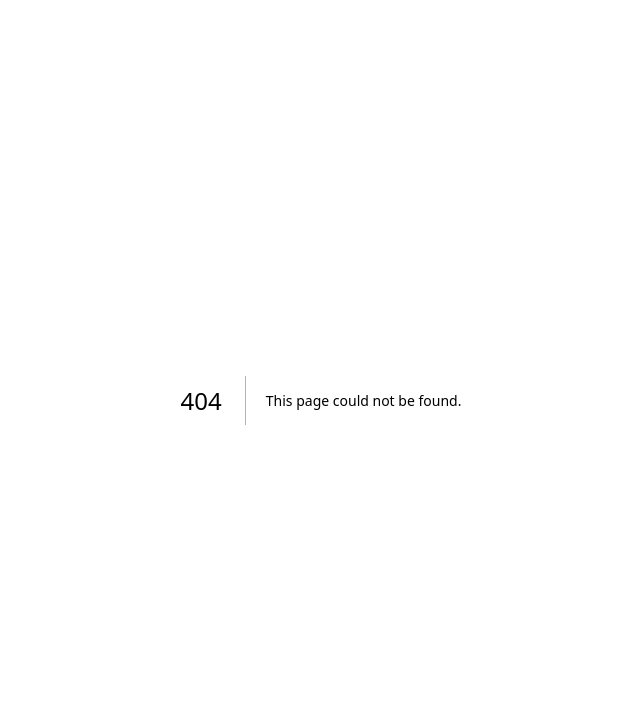
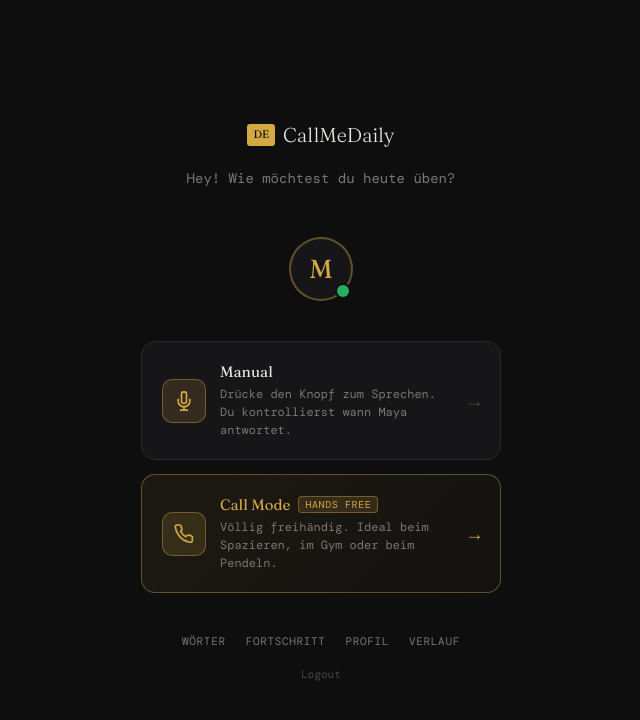
Before and after one commit to vallelaveera/learn_german, a Next.js app: page /mode in a window 1280 px wide. Before the commit this address had no page. Shown: the top 720 px of the page, without its empty margins (319-959 px from the left). Built offline with nearby package versions, Linux system fonts and the light colour scheme; no server answers.

Commit message:
feat: mode selection page, separate routes for manual and call mode

```diff
--- /dev/null
+++ b/app/mode/page.tsx
@@ -0,0 +1,122 @@
+"use client";
+import { useRouter } from "next/navigation";
+import { useState, useEffect } from "react";
+
+export default function ModePage() {
+  const router = useRouter();
+  const [user, setUser] = useState<{ name: string } | null>(null);
+
+  useEffect(() => {
+    fetch("/api/auth/me")
+      .then(r => { if (r.status === 401) { router.push("/login"); return null; } return r.json(); })
+      .then(d => { if (d) setUser(d.user); });
+  }, []);
+
+  return (
+    <div style={{
+      minHeight: "100dvh", background: "var(--bg)",
+      display: "flex", flexDirection: "column",
+      alignItems: "center", justifyContent: "center",
+      padding: "24px 20px",
+      paddingTop: "calc(env(safe-area-inset-top, 0px) + 24px)",
+      paddingBottom: "calc(env(safe-area-inset-bottom, 0px) + 24px)",
+    }}>
+      {/* Header */}
+      <div style={{ textAlign: "center", marginBottom: 48 }}>
+        <div style={{ display: "inline-flex", alignItems: "center", gap: 8, marginBottom: 16 }}>
+          <span style={{ fontFamily: "var(--font-serif)", fontSize: 11, fontWeight: 600, background: "var(--accent)", color: "var(--bg)", padding: "2px 6px", borderRadius: 3 }}>DE</span>
+          <span style={{ fontFamily: "var(--font-serif)", fontSize: 20, fontWeight: 300, color: "var(--text)" }}>CallMeDaily</span>
+        </div>
+        <p style={{ fontSize: 14, color: "var(--text-muted)", lineHeight: 1.6 }}>
+          {user ? `Hey ${user.name}!` : "Hey!"} Wie möchtest du heute üben?
+        </p>
+      </div>
+
+      {/* Maya avatar */}
+      <div style={{ width: 64, height: 64, borderRadius: "50%", background: "var(--surface)", border: "2px solid var(--accent-dim)", display: "flex", alignItems: "center", justifyContent: "center", marginBottom: 40, position: "relative" }}>
+        <span style={{ fontFamily: "var(--font-serif)", fontSize: 26, color: "var(--accent)" }}>M</span>
+        <div style={{ position: "absolute", bottom: 0, right: 0, width: 16, height: 16, borderRadius: "50%", background: "var(--green)", border: "2px solid var(--bg)" }} />
+      </div>
+
+      {/* Mode cards */}
+      <div style={{ width: "100%", maxWidth: 360, display: "flex", flexDirection: "column", gap: 14 }}>
+
+        {/* Manual mode */}
+        <button
+          onClick={() => router.push("/call")}
+          style={{
+            width: "100%", padding: "20px", borderRadius: 14,
+            background: "var(--surface)", border: "1px solid var(--border)",
+            cursor: "pointer", textAlign: "left",
+            WebkitTapHighlightColor: "transparent",
+            transition: "border-color 0.2s",
+          }}
+        >
+          <div style={{ display: "flex", alignItems: "center", gap: 14 }}>
+            <div style={{ width: 44, height: 44, borderRadius: 10, background: "var(--accent-glow)", border: "1px solid var(--accent-dim)", display: "flex", alignItems: "center", justifyContent: "center", flexShrink: 0 }}>
+              <svg width="20" height="20" viewBox="0 0 24 24" fill="none" stroke="#d4a843" strokeWidth="2" strokeLinecap="round" strokeLinejoin="round">
+                <path d="M12 1a3 3 0 0 0-3 3v8a3 3 0 0 0 6 0V4a3 3 0 0 0-3-3z" />
+                <path d="M19 10v2a7 7 0 0 1-14 0v-2" />
+                <line x1="12" y1="19" x2="12" y2="23" />
+                <line x1="8" y1="23" x2="16" y2="23" />
+              </svg>
+            </div>
+            <div style={{ flex: 1 }}>
+              <div style={{ fontSize: 15, fontWeight: 500, color: "var(--text)", marginBottom: 4, fontFamily: "var(--font-serif)" }}>Manual</div>
+              <div style={{ fontSize: 12, color: "var(--text-muted)", lineHeight: 1.5 }}>Drücke den Knopf zum Sprechen. Du kontrollierst wann Maya antwortet.</div>
+            </div>
+            <span style={{ color: "var(--text-dim)", fontSize: 18 }}>→</span>
+          </div>
+        </button>
+
+        {/* Call mode */}
+        <button
+          onClick={() => router.push("/callmode")}
+          style={{
+            width: "100%", padding: "20px", borderRadius: 14,
+            background: "linear-gradient(135deg, rgba(212,168,67,0.08), rgba(212,168,67,0.03))",
+            border: "1px solid var(--accent-dim)",
+            cursor: "pointer", textAlign: "left",
+            WebkitTapHighlightColor: "transparent",
+            transition: "border-color 0.2s",
+          }}
+        >
+          <div style={{ display: "flex", alignItems: "center", gap: 14 }}>
+            <div style={{ width: 44, height: 44, borderRadius: 10, background: "var(--accent-glow)", border: "1px solid var(--accent-dim)", display: "flex", alignItems: "center", justifyContent: "center", flexShrink: 0 }}>
+              <svg width="20" height="20" viewBox="0 0 24 24" fill="none" stroke="#d4a843" strokeWidth="2" strokeLinecap="round" strokeLinejoin="round">
+                <path d="M22 16.92v3a2 2 0 0 1-2.18 2 19.79 19.79 0 0 1-8.63-3.07A19.5 19.5 0 0 1 4.69 12 19.79 19.79 0 0 1 1.61 3.38 2 2 0 0 1 3.6 1.21h3a2 2 0 0 1 2 1.72c.127.96.361 1.903.7 2.81a2 2 0 0 1-.45 2.11L7.91 8.96a16 16 0 0 0 6.29 6.29l1.42-1.42a2 2 0 0 1 2.11-.45c.907.339 1.85.573 2.81.7A2 2 0 0 1 22 16.92z" />
+              </svg>
+            </div>
+            <div style={{ flex: 1 }}>
+              <div style={{ display: "flex", alignItems: "center", gap: 8, marginBottom: 4 }}>
+                <span style={{ fontSize: 15, fontWeight: 500, color: "var(--accent)", fontFamily: "var(--font-serif)" }}>Call Mode</span>
+                <span style={{ fontSize: 10, background: "var(--accent-glow)", color: "var(--accent)", border: "0.5px solid var(--accent-dim)", padding: "1px 6px", borderRadius: 4, letterSpacing: "0.06em" }}>HANDS FREE</span>
+              </div>
+              <div style={{ fontSize: 12, color: "var(--text-muted)", lineHeight: 1.5 }}>Völlig freihändig. Ideal beim Spazieren, im Gym oder beim Pendeln.</div>
+            </div>
+            <span style={{ color: "var(--accent)", fontSize: 18 }}>→</span>
+          </div>
+        </button>
+      </div>
+
+      {/* Bottom links */}
+      <div style={{ display: "flex", gap: 20, marginTop: 40 }}>
+        {[
+          { href: "/words", label: "Wörter" },
+          { href: "/progress", label: "Fortschritt" },
+          { href: "/profile", label: "Profil" },
+          { href: "/history", label: "Verlauf" },
+        ].map(l => (
+          <a key={l.href} href={l.href} style={{ fontSize: 11, color: "var(--text-muted)", letterSpacing: "0.06em", textTransform: "uppercase" }}>{l.label}</a>
+        ))}
+      </div>
+
+      <button
+        onClick={async () => { await fetch("/api/auth/logout", { method: "POST" }); window.location.href = "/login"; }}
+        style={{ marginTop: 16, fontSize: 11, color: "var(--text-dim)", background: "none", border: "none", cursor: "pointer", fontFamily: "var(--font-mono)" }}
+      >
+        Logout
+      </button>
+    </div>
+  );
+}
--- a/app/page.tsx
+++ b/app/page.tsx
@@ -1,5 +1,2 @@
 import { redirect } from "next/navigation";
-
-export default function Home() {
-  redirect("/call");
-}
+export default function Home() { redirect("/mode"); }
--- a/middleware.ts
+++ b/middleware.ts
@@ -1,7 +1,7 @@
 import { NextRequest, NextResponse } from "next/server";
 import { verifyToken } from "./lib/auth";
 
-const PUBLIC_PATHS = ["/login", "/api/auth/login"];
+const PUBLIC_PATHS = ["/login", "/api/auth/login", "/api/auth/logout"];
 
 export function middleware(req: NextRequest) {
   const { pathname } = req.nextUrl;
```
Also changed, not shown: app/call/page.tsx (+9 -1 lines).
